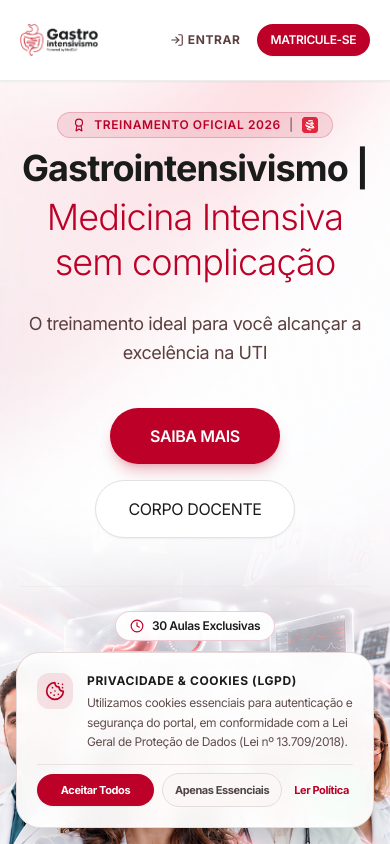
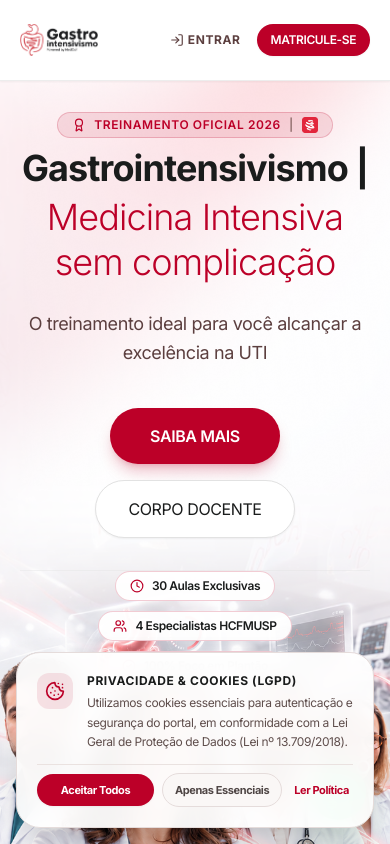
Before and after one commit to Bacochina1/gastrointensivismo, a Next.js app: page / in a window 390 px wide. Shown: the top 844 px of the page. Built offline with nearby package versions, Linux system fonts and the light colour scheme.

Commit message:
style(hero): support pb-70 spacing on mobile hero and configure tailwind token

```diff
--- a/src/app/page.tsx
+++ b/src/app/page.tsx
@@ -51,7 +51,7 @@
             <div className="hidden lg:block absolute inset-0 z-0 pointer-events-none bg-gradient-to-r from-[#FAF7F6] via-[#FAF7F6]/85 to-transparent lg:max-w-[65%]"></div>
             <div className="absolute inset-x-0 bottom-0 h-24 z-0 pointer-events-none bg-gradient-to-t from-[#FAF7F6] to-transparent lg:hidden"></div>
 
-            <div className="relative z-10 max-w-7xl mx-auto px-margin-mobile lg:px-margin-desktop pt-8 pb-64 lg:py-28 grid grid-cols-1 lg:grid-cols-12 gap-12 items-center">
+            <div className="relative z-10 max-w-7xl mx-auto px-margin-mobile lg:px-margin-desktop pt-8 pb-72 lg:py-28 grid grid-cols-1 lg:grid-cols-12 gap-12 items-center">
               <div className="lg:col-span-8 flex flex-col gap-stack-lg max-w-2xl mx-auto lg:mx-0 items-center text-center lg:items-start lg:text-left">
                 <div className="flex flex-col gap-stack-sm items-center text-center lg:items-start lg:text-left">
                   <div className="inline-flex items-center gap-2 px-3.5 py-1 rounded-full bg-primary/10 border border-primary/20 text-primary font-label-sm text-xs font-semibold tracking-wider uppercase w-fit">
@@ -75,7 +75,7 @@
                 <StudentHeroCta />
 
                 {/* Hero Badges */}
-                <div className="flex flex-wrap items-center justify-center lg:justify-start gap-2.5 sm:gap-3 mt-4 pt-6 border-t border-surface-variant/40 w-full">
+                <div className="flex flex-wrap items-center justify-center lg:justify-start gap-2.5 sm:gap-3 lg:mt-4 lg:pt-6 border-t border-surface-variant/40 w-full">
                   <div className="inline-flex items-center gap-2 px-3.5 py-1.5 rounded-full bg-white/95 border border-primary/20 shadow-xs text-xs font-semibold text-on-surface backdrop-blur-xs">
                     <Clock className="w-3.5 h-3.5 text-primary" />
                     <span>30 Aulas Exclusivas</span>
--- a/tailwind.config.ts
+++ b/tailwind.config.ts
@@ -66,6 +66,7 @@
               "full": "9999px"
       },
       "spacing": {
+                "70": "17.5rem",
               "container-max": "1280px",
               "margin-mobile": "20px",
               "gutter": "24px",
```
